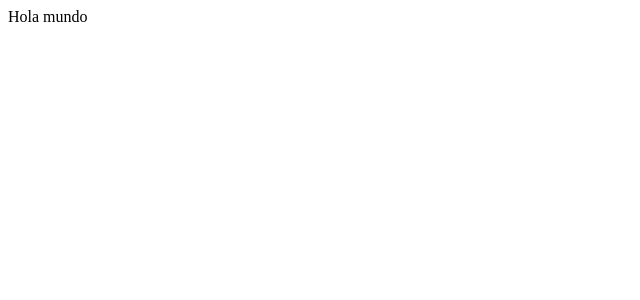
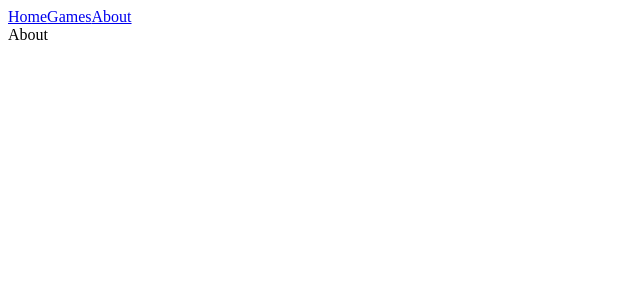
Before and after one commit to NicolasMonta1807/videogames-reviews, a React (Vite) app: page /about in a window 1280 px wide. Shown: the top 300 px of the page, without its empty margins (0-640 px from the left). Built offline with nearby package versions, Linux system fonts and the light colour scheme.

Commit message:
react router setup

```diff
--- a/src/App.jsx
+++ b/src/App.jsx
@@ -1,8 +1,21 @@
+import { BrowserRouter, Routes, Route } from 'react-router-dom'
+import Menu from './components/Menu'
+import Home from './pages/Home'
+import Games from './pages/Games'
+import About from './pages/About'
+import Login from './pages/Login'
+
 const App = () => {
   return (
-    <div>
-      Hola mundo
-    </div>
+    <BrowserRouter>
+      <Menu />
+      <Routes>
+        <Route exact path='/' element={<Home />} />
+        <Route path='/games' element={<Games />} />
+        <Route path='/about' element={<About />} />
+        <Route path='/login' element={<Login />} />
+      </Routes>
+    </BrowserRouter>
   )
 }
 
--- /dev/null
+++ b/src/components/Menu.jsx
@@ -0,0 +1,15 @@
+import { Link } from 'react-router-dom'
+
+const Menu = () => {
+  return (
+    <header>
+      <nav>
+        <Link to='/'>Home</Link>
+        <Link to='/games'>Games</Link>
+        <Link to='/about'>About</Link>
+      </nav>
+    </header>
+  )
+}
+
+export default Menu
--- a/src/main.jsx
+++ b/src/main.jsx
@@ -3,7 +3,5 @@ import ReactDOM from 'react-dom/client'
 import App from './App.jsx'
 
 ReactDOM.createRoot(document.getElementById('root')).render(
-  <React.StrictMode>
-    <App />
-  </React.StrictMode>
+  <App />
 )
--- /dev/null
+++ b/src/pages/About.jsx
@@ -0,0 +1,7 @@
+const About = () => {
+  return (
+    <div>About</div>
+  )
+}
+
+export default About
--- /dev/null
+++ b/src/pages/Games.jsx
@@ -0,0 +1,7 @@
+const Games = () => {
+  return (
+    <div>Games</div>
+  )
+}
+
+export default Games
--- /dev/null
+++ b/src/pages/Home.jsx
@@ -0,0 +1,7 @@
+const Home = () => {
+  return (
+    <div>Home</div>
+  )
+}
+
+export default Home
--- /dev/null
+++ b/src/pages/Login.jsx
@@ -0,0 +1,7 @@
+const Login = () => {
+  return (
+    <div>Login</div>
+  )
+}
+
+export default Login
```
Also changed, not shown: 1 other file (tests, documents, lock files or other folders).
